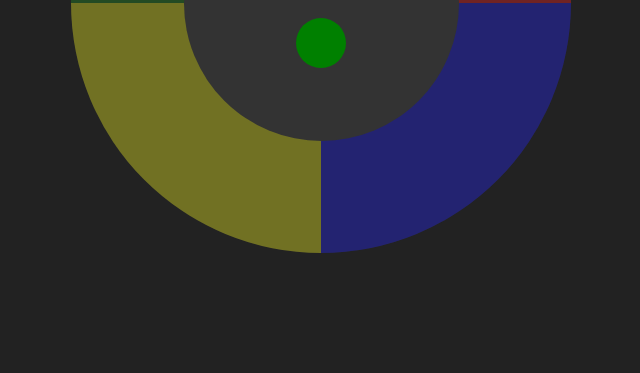
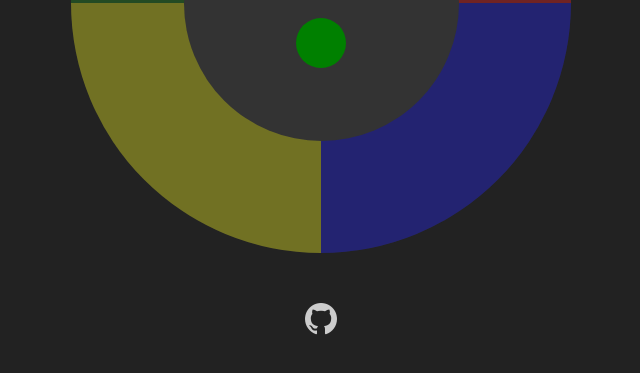
Before and after one commit to cfebs/simon, a plain HTML site: page index.html in a window 1280 px wide. Shown: the part 397-770 px from the top of the page, without its empty margins (319-959 px from the left). Drawn offline with nearby package versions, Linux system fonts and the light colour scheme; the site is published under a folder, as on GitHub Pages, so addresses that start at the root find nothing.

Commit message:
relative octicons

```diff
--- a/index.html
+++ b/index.html
@@ -6,7 +6,7 @@
     <link rel="stylesheet/less" type="text/css" href="styles.less" />
     <script src="https://cdnjs.cloudflare.com/ajax/libs/less.js/2.1.2/less.min.js"></script>
     <link href='http://fonts.googleapis.com/css?family=Exo+2:400,900' rel='stylesheet' type='text/css'>
-    <link rel="stylesheet" href="/octicons/octicons.css">
+    <link rel="stylesheet" href="octicons/octicons.css">
 </head>
 <body>
   <div class="wrap">
```
